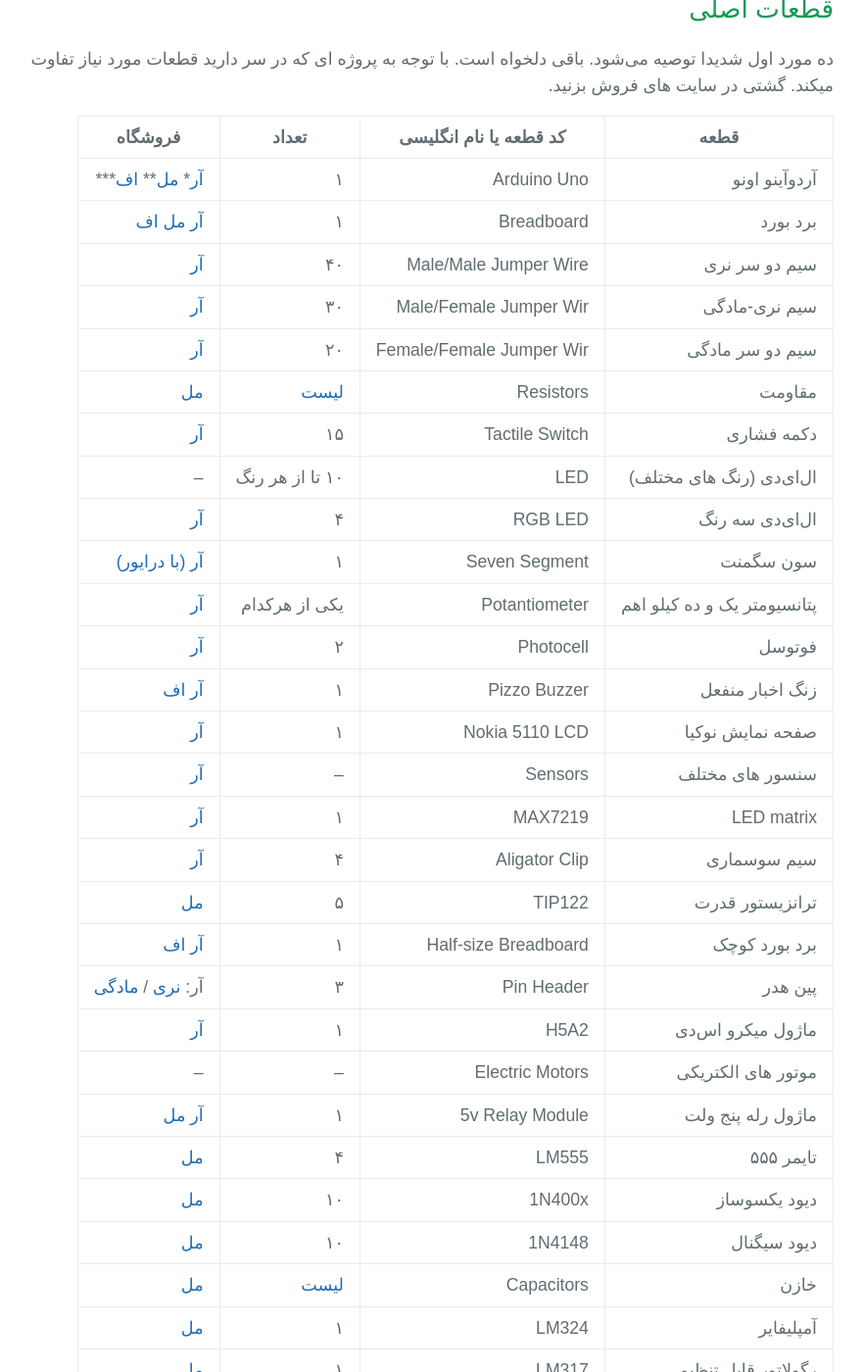
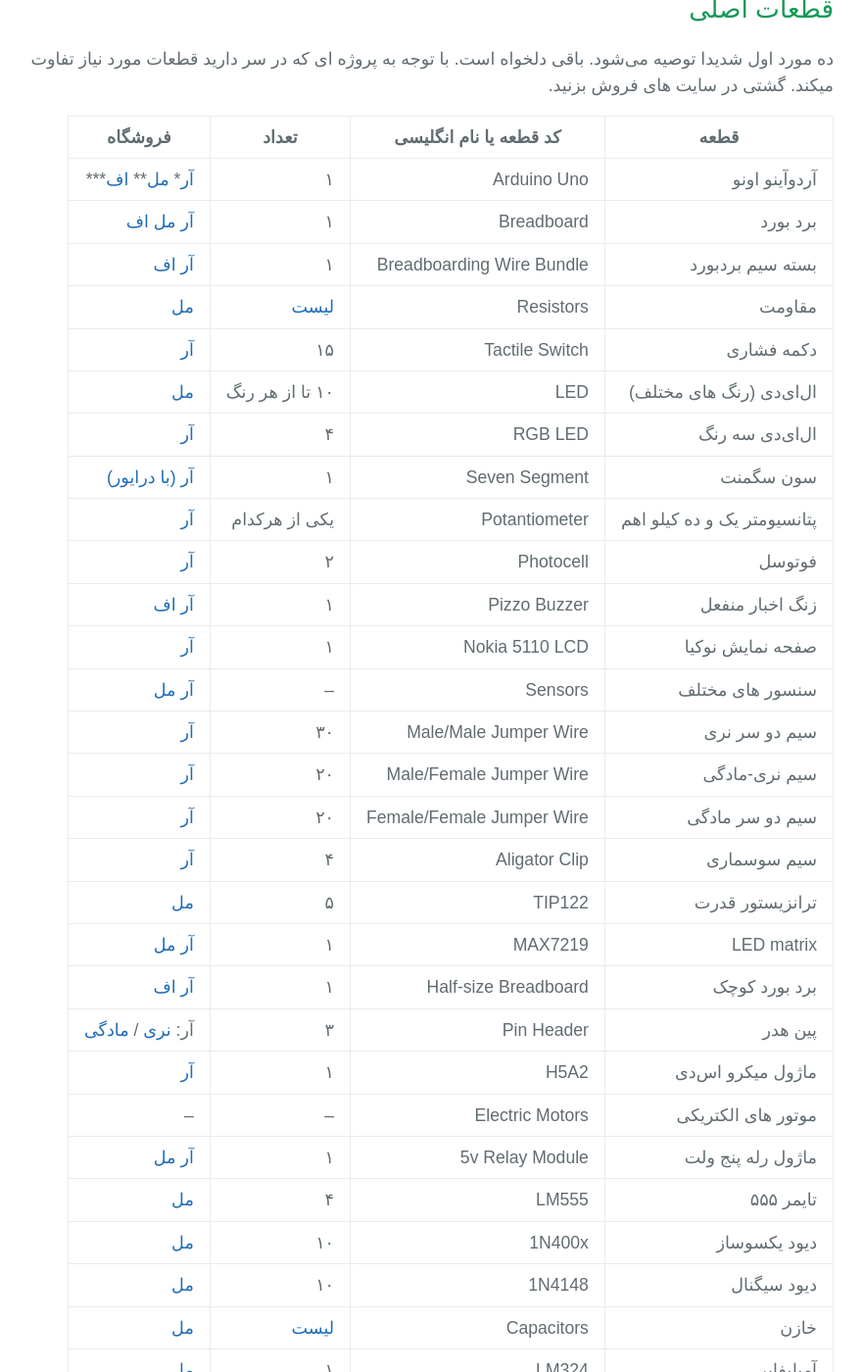
Before and after one commit to mohsend/arduino, a Jekyll site: the page built from arduino_starter_kit.markdown, in a window 1280 px wide and 1400 px high, scrolled down 483 px. Shown: the whole window at 98% size, without its empty margins (205-1087 px from the left). Built offline with Jekyll 4.4.1, drawn with Linux system fonts in a browser that asks for light colours; some web fonts are replaced.

Commit message:
Update list

```diff
--- a/arduino_starter_kit.markdown
+++ b/arduino_starter_kit.markdown
@@ -32,22 +32,10 @@
       <td><a href="http://shop.aftabrayaneh.com/Peripherals/Pcb/Breadboard_MB102.html">آر</a> <a href="http://microlineic.com/index.php?productID=882">مل</a> <a href="https://www.adafruit.com/products/239">اف</a></td>
     </tr>
     <tr>
-      <td>سیم دو سر نری</td>
-      <td> Male/Male Jumper Wire </td>
-      <td>۴۰</td>
-      <td><a href="http://shop.aftabrayaneh.com/Peripherals/Cable_Jumperwire/Wire_Dupont_MM.html">آر</a></td>
-    </tr>
-    <tr>
-      <td>سیم نری-مادگی</td>
-      <td> Male/Female Jumper Wir </td>
-      <td>۳۰</td>
-      <td><a href="http://shop.aftabrayaneh.com/Peripherals/Cable_Jumperwire/Wire_Dupont_MF.html">آر</a></td>
-    </tr>
-    <tr>
-      <td>سیم دو سر مادگی</td>
-      <td> Female/Female Jumper Wir </td>
-      <td>۲۰</td>
-      <td><a href="http://shop.aftabrayaneh.com/Peripherals/Cable_Jumperwire/Wire_Dupont_FF.html">آر</a></td>
+      <td>بسته سیم بردبورد</td>
+      <td>Breadboarding Wire Bundle</td>
+      <td>۱</td>
+      <td><a href="http://shop.aftabrayaneh.com/breadboard_jumper_wire_kit_140pcs.html">آر</a> <a href="https://www.adafruit.com/products/153">اف</a></td>
     </tr>
     <tr>
       <td>مقاومت</td>
@@ -65,7 +53,7 @@
       <td>ال‌ای‌دی (رنگ های مختلف)</td>
       <td> LED </td>
       <td>۱۰ تا از هر رنگ</td>
-      <td> – </td>
+      <td><a href="http://microlineic.com/index.php?categoryID=13">مل</a></td>
     </tr>
     <tr>
       <td>ال‌ای‌دی سه رنگ</td>
@@ -107,13 +95,25 @@
       <td>سنسور های مختلف</td>
       <td> Sensors </td>
       <td> – </td>
-      <td><a href="http://shop.aftabrayaneh.com/Sensors">آر</a></td>
+      <td><a href="http://shop.aftabrayaneh.com/Sensors">آر</a> <a href="http://microlineic.com/index.php?categoryID=55">مل</a></td>
     </tr>
     <tr>
-      <td>LED matrix</td>
-      <td>MAX7219</td>
-      <td>۱</td>
-      <td><a href="http://shop.aftabrayaneh.com/MAX7219_Dot_Matrix.html">آر</a></td>
+      <td>سیم دو سر نری</td>
+      <td> Male/Male Jumper Wire </td>
+      <td>۳۰</td>
+      <td><a href="http://shop.aftabrayaneh.com/Peripherals/Cable_Jumperwire/Wire_Dupont_MM.html">آر</a></td>
+    </tr>
+    <tr>
+      <td>سیم نری-مادگی</td>
+      <td> Male/Female Jumper Wire </td>
+      <td>۲۰</td>
+      <td><a href="http://shop.aftabrayaneh.com/Peripherals/Cable_Jumperwire/Wire_Dupont_MF.html">آر</a></td>
+    </tr>
+    <tr>
+      <td>سیم دو سر مادگی</td>
+      <td> Female/Female Jumper Wire </td>
+      <td>۲۰</td>
+      <td><a href="http://shop.aftabrayaneh.com/Peripherals/Cable_Jumperwire/Wire_Dupont_FF.html">آر</a></td>
     </tr>
     <tr>
       <td>سیم سوسماری</td>
@@ -128,6 +128,12 @@
       <td><a href="http://microlineic.com/index.php?productID=401">مل</a></td>
     </tr>
     <tr>
+    <tr>
+      <td>LED matrix</td>
+      <td>MAX7219</td>
+      <td>۱</td>
+      <td><a href="http://shop.aftabrayaneh.com/MAX7219_Dot_Matrix.html">آر</a> <a href="http://microlineic.com/index.php?productID=2012">مل</a></td>
+    </tr>
       <td>برد بورد کوچک</td>
       <td> Half-size Breadboard</td>
       <td>۱</td>
```
